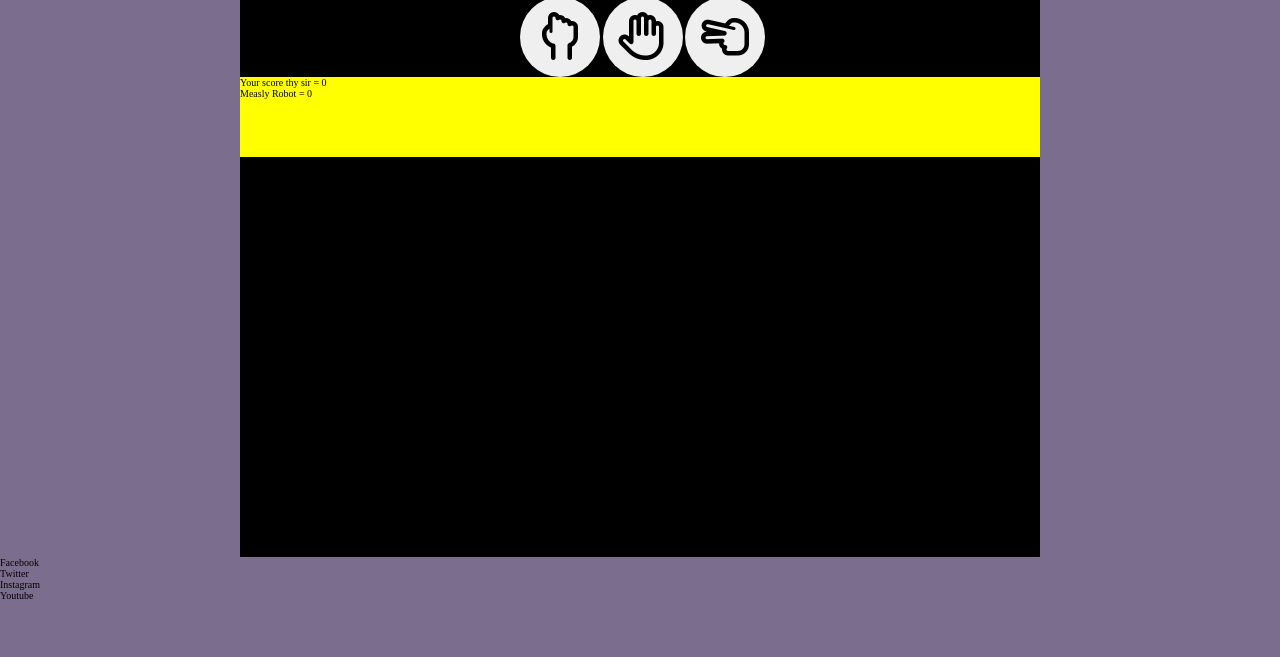
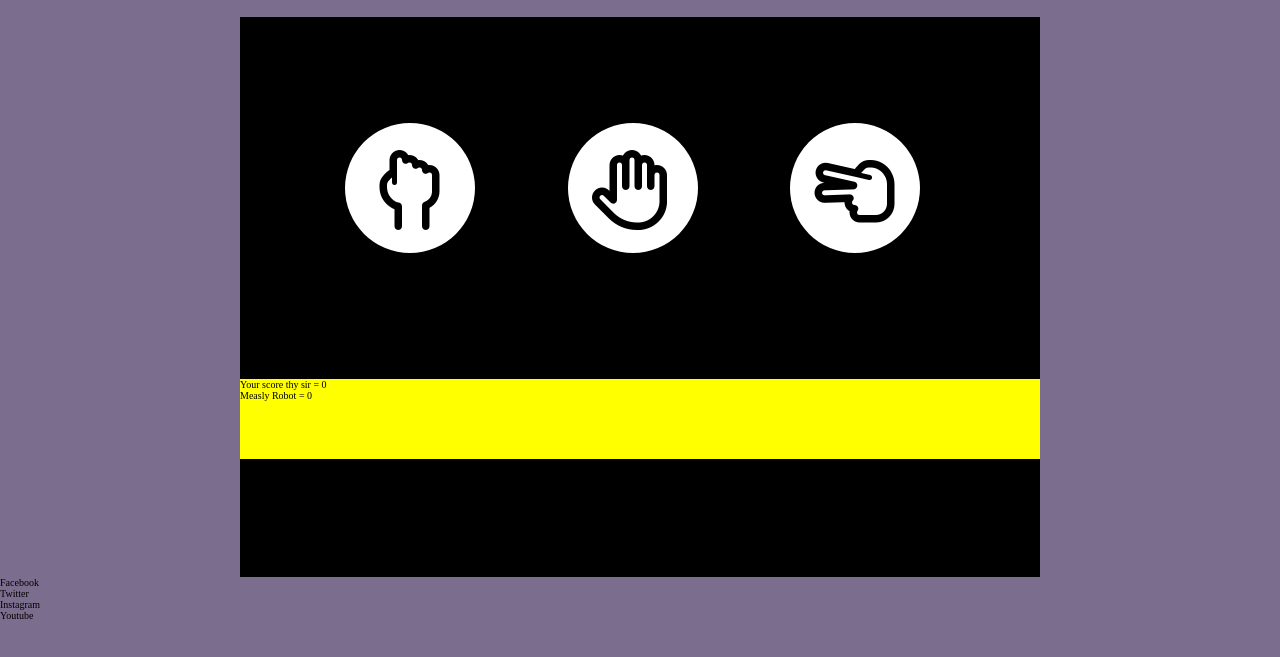
Before and after one commit to MateuszPestka/project-2, a plain HTML site: page index.html in a window 1280 px wide. Shown: the part 101-758 px from the top of the page. Drawn offline with Linux system fonts and the light colour scheme.

Commit message:
Centered buttons in middle of game area and change button size

```diff
--- a/assets/css/style.css
+++ b/assets/css/style.css
@@ -36,10 +36,8 @@ h1 {
 }
 
 .user-controls {
-    height: 36rem;
-    display: inline;
-    width: 30%;
-    margin-left: 35%;
+    width: 85%;
+    margin: 20px auto;
 }
 
 .score-count {
@@ -48,13 +46,17 @@ h1 {
 }
 
 .button {
-    font-size: 3rem;
     width: 5rem;
     height: 5rem;
-    border-radius: 2px;
+    letter-spacing: 1.2px;
 }
 
 .button-big {
+    padding-top: 10px;
+    background-color: #fff;
+    width: 130px;
+    height: 130px;
+    font-size: 5rem;
     border-radius: 50%;
-    margin: 0 auto;
+    margin: 106px 45px;
 }
--- a/index.html
+++ b/index.html
@@ -31,9 +31,6 @@
                 <i class="fa-regular fa-hand-scissors"></i>
             </button>
         </div>
-        <div class="results-block">
-
-        </div>
         <div class="score-count">
             <p class="scores">
                 Your score thy sir = <span class="correct">0</span>
```
